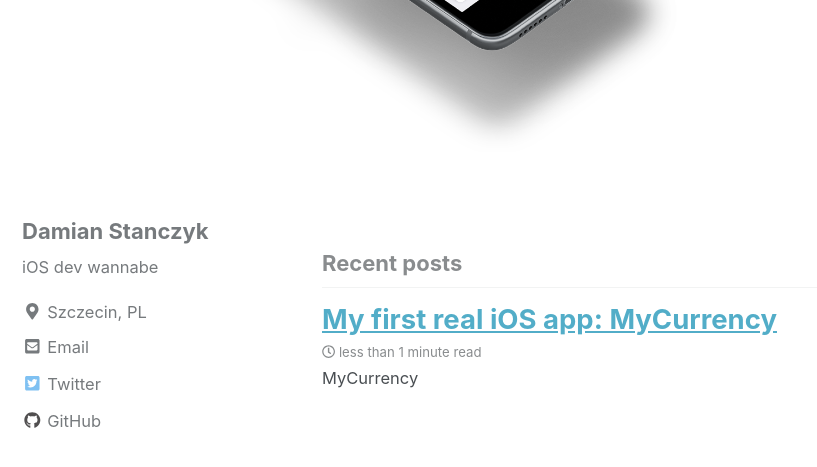
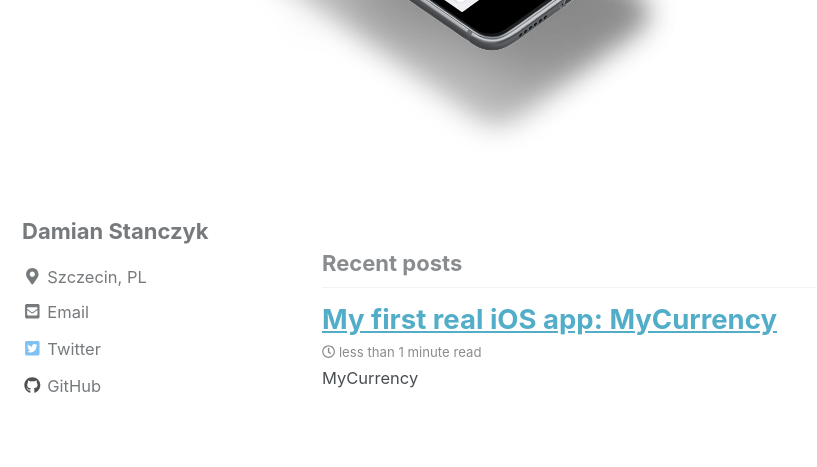
Before and after one commit to stancdam/stancdam.github.io, a Jekyll site: the page built from index.html, in a window 1280 px wide and 900 px high, scrolled down 374 px. Shown: the top 467 px of the window, without its empty margins (0-817 px from the left). Built offline with Jekyll 4.4.1, drawn with Linux system fonts in a browser that asks for light colours; nearby versions of some CDN libraries; the list of posts is cut into pages by our own code.

Commit message:
Update _config.yml

```diff
--- a/_config.yml
+++ b/_config.yml
@@ -102,7 +102,7 @@ analytics:
 author:
   name             : "Damian Stanczyk"
   avatar           : # path of avatar image, e.g. "/assets/images/bio-photo.jpg"
-  bio              : "iOS dev wannabe"
+  bio              : ""
   location         : "Szczecin, PL"
   email            : "damian.stanczyk@gmail.com"
   uri              :
```
